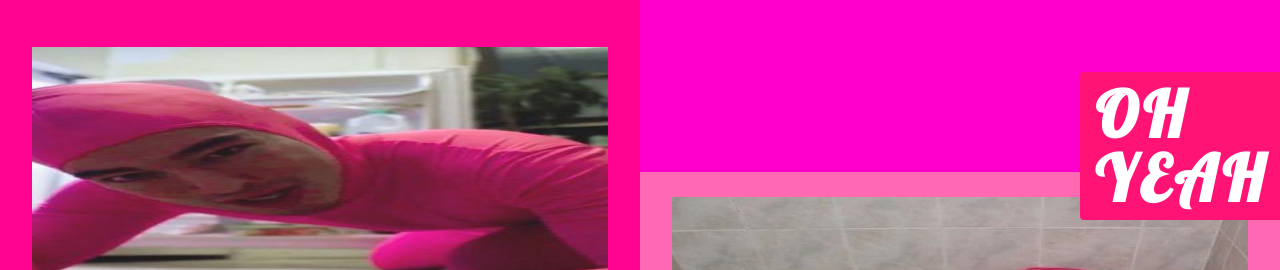
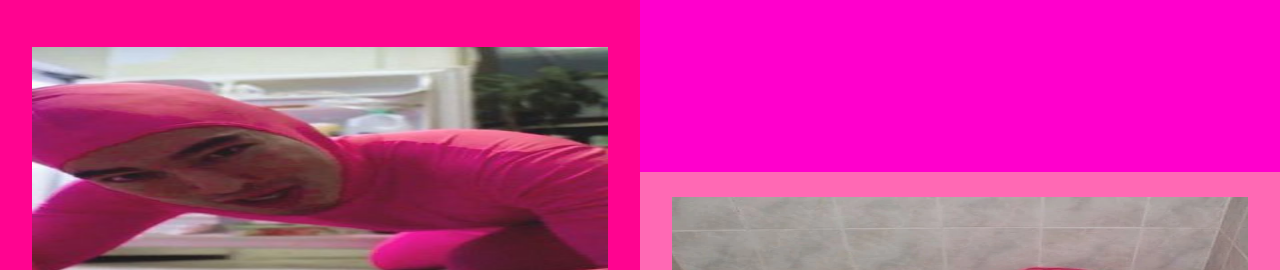
Before and after one commit to arkavenko15/slider-show, a website: page index.html in a window 1280 px wide. Shown: the part 1028-1298 px from the top of the page. Drawn offline with nearby package versions, Linux system fonts and the light colour scheme.

Commit message:
last commit

```diff
--- a/index.html
+++ b/index.html
@@ -19,7 +19,6 @@
         <div class="title title-2 animate__animated animate__bounce">oh yeah</div>
         <div class="title title-3 animate__animated animate__bounce">oh yeah</div>
         <div class="title title-4 animate__animated animate__bounce">oh yeah</div>
-        <div class="title title-5 animate__animated animate__bounce">oh yeah</div>
         <div class="row-1 ">
             <div class="item-1">
                 <div class="slider-1 animate__animated animate__bounce">
```
